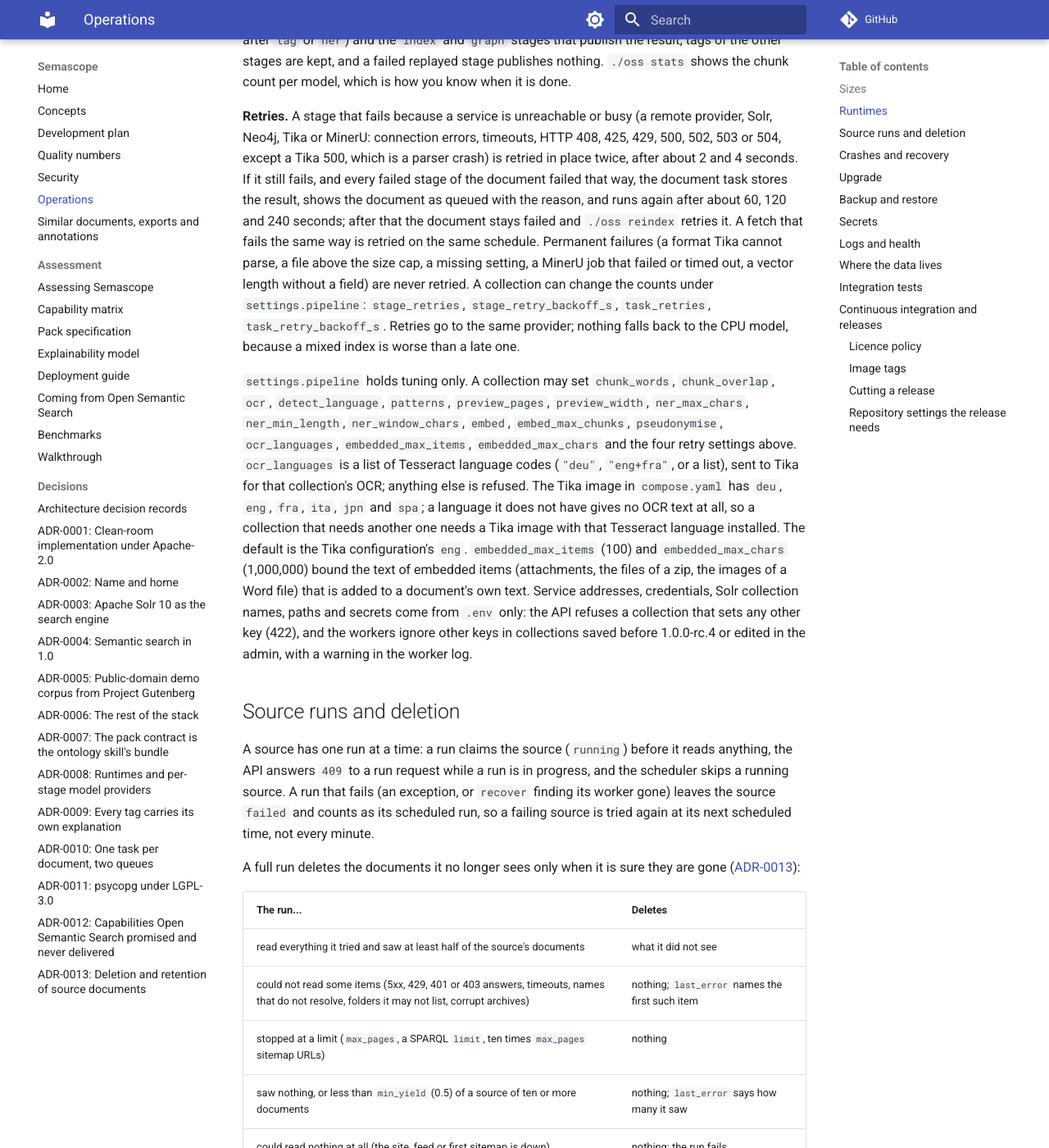
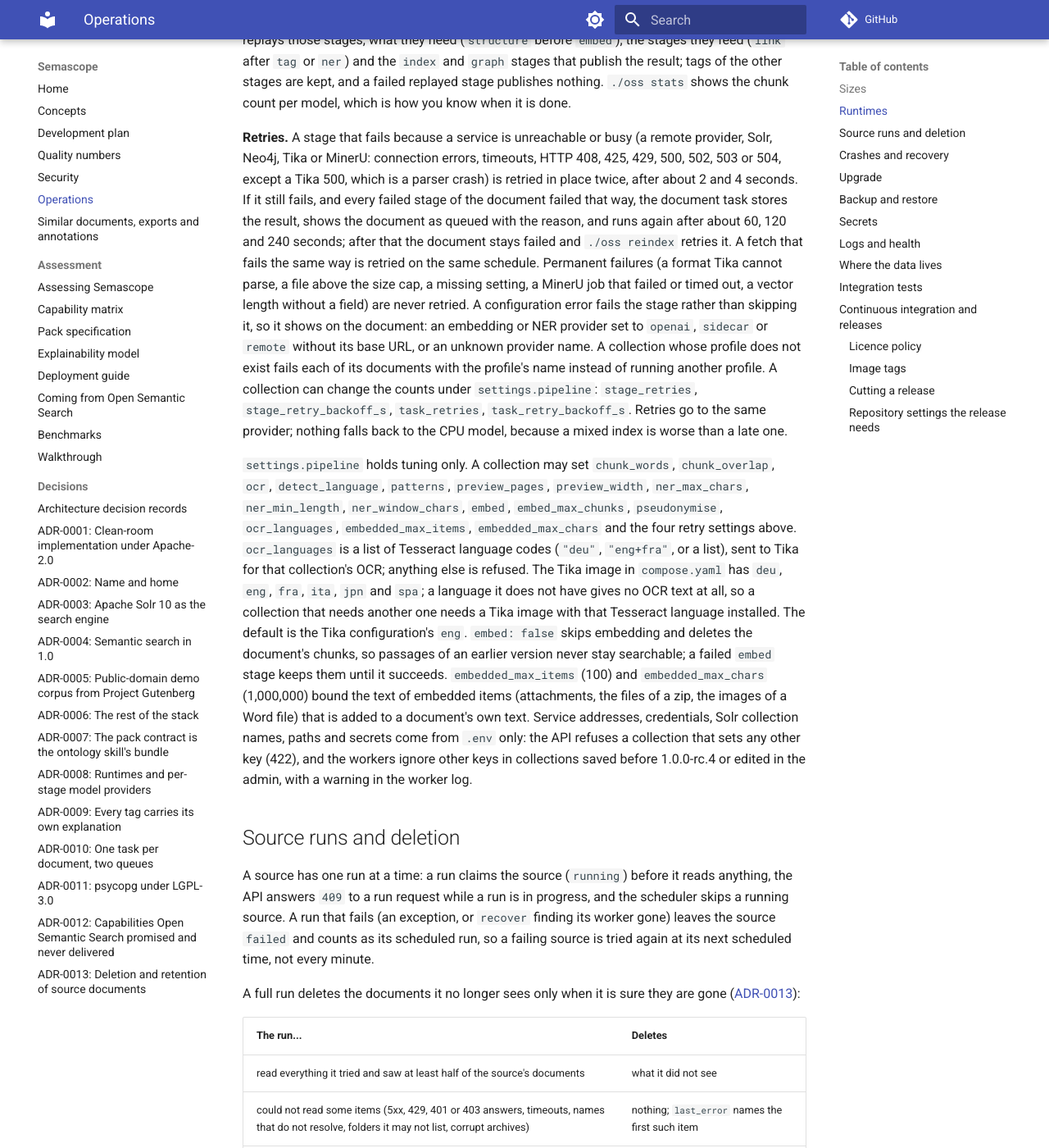
Before and after one commit to rdb420/semascope, an MkDocs documentation site: the page built from docs/operations.md, in a window 1280 px wide and 1400 px high, scrolled down 2111 px. Shown: the whole window at 82% size. Built offline with MkDocs 1.6.1 and Material for MkDocs 9.7.7, drawn with Linux system fonts in a browser that asks for light colours; comment, search, counter and statistics services are not loaded; some of the changed text lies outside the part shown.

Commit message:
Docs and an integration test for the enrichment fixes
Operations: configuration errors fail the stage, unknown profiles fail the
document, embed: false deletes chunks, the OpenAI embedder's batch size.
Concepts: stages per process, the link dictionary's freshness, tag paging.
tests/integration/test_enrichment.py checks tag spans after emoji against the
real Solr Tagger and the events facet from spaCy.

Agent: claude-code
Co-Authored-By: Claude Opus 5.5 <noreply@anthropic.com>

```diff
--- a/docs/operations.md
+++ b/docs/operations.md
@@ -30,7 +30,8 @@ The remote contracts are small and any service can implement them:
 
 - embeddings, `sidecar`: `POST {url}/embed/dense {"texts": [...]}` answering
   `{"vectors": [[...]], "model": "..."}`; `openai`: `POST {url}/embeddings`
-  with the OpenAI body. Health: `GET {url}/health` and `GET {url}/models`.
+  with the OpenAI body, 64 inputs per request (`SEMASCOPE_EMBED_BATCH`
+  changes it). Health: `GET {url}/health` and `GET {url}/models`.
 - entities, `remote`: `POST {url}/entities {"texts": [...], "labels": {label:
   description}, "threshold": 0.5}` answering `{"results": [[{"label", "text",
   "start", "end", "confidence"}, ...], ...]}` (GLiNER2's shape, flat or
@@ -90,7 +91,11 @@ seconds; after that the document stays failed and `./oss reindex` retries
 it. A fetch that fails the same way is retried on the same schedule.
 Permanent failures (a format Tika cannot parse, a file above the size cap,
 a missing setting, a MinerU job that failed or timed out, a vector length
-without a field) are never retried. A collection can change the counts
+without a field) are never retried. A configuration error fails the stage
+rather than skipping it, so it shows on the document: an embedding or NER
+provider set to `openai`, `sidecar` or `remote` without its base URL, or an
+unknown provider name. A collection whose profile does not exist fails each
+of its documents with the profile's name instead of running another profile. A collection can change the counts
 under `settings.pipeline`: `stage_retries`, `stage_retry_backoff_s`,
 `task_retries`, `task_retry_backoff_s`. Retries go to the same provider;
 nothing falls back to the CPU model, because a mixed index is worse than
@@ -107,8 +112,10 @@ else is refused. The Tika image in `compose.yaml` has `deu`, `eng`, `fra`,
 `ita`, `jpn` and `spa`; a language it does not have gives no OCR text at
 all, so a collection that needs another one needs a Tika image with that
 Tesseract language installed. The default is the Tika configuration's
-`eng`. `embedded_max_items` (100) and `embedded_max_chars` (1,000,000) bound
-the text of embedded items (attachments, the files of a zip, the images of
+`eng`. `embed: false` skips embedding and deletes the document's
+chunks, so passages of an earlier version never stay searchable; a failed
+`embed` stage keeps them until it succeeds. `embedded_max_items` (100) and
+`embedded_max_chars` (1,000,000) bound the text of embedded items (attachments, the files of a zip, the images of
 a Word file) that is added to a document's own text. Service addresses, credentials, Solr collection names, paths and
 secrets come from `.env` only: the API refuses a collection that sets any
 other key (422), and the workers ignore other keys in collections saved
```
Also changed, not shown: docs/concepts.md (+10 -2 lines), 1 other file.
